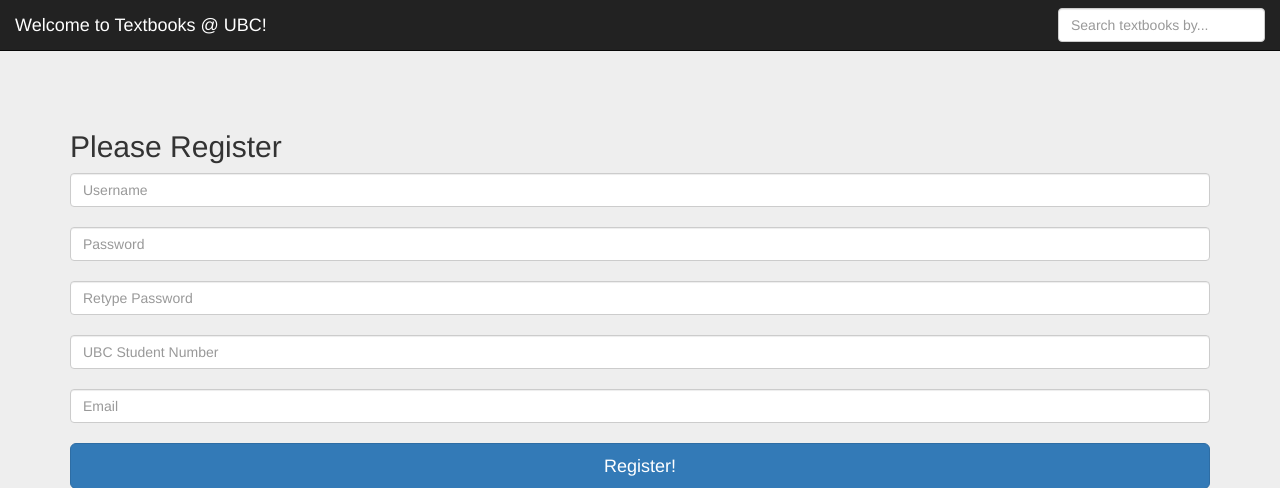
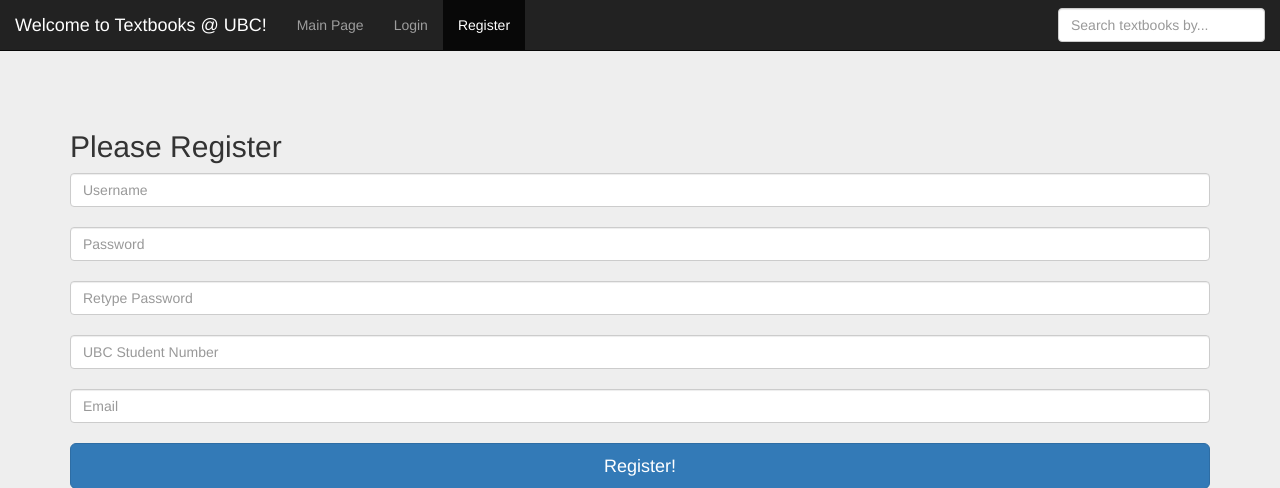
Before and after one commit to StephenVanSon/304Project, a PHP site: page /register.php in a window 1280 px wide. Shown: the top 488 px of the page. Run offline with PHP 8.4, Linux system fonts and the light colour scheme.

Commit message:
Added navbar buttons for pages.

```diff
--- a/view/public_html/mainPage.php
+++ b/view/public_html/mainPage.php
@@ -34,6 +34,11 @@
 					<span class="icon-bar"></span>
 				</button>
 				<a class="navbar-brand" href="#">Welcome to Textbooks @ UBC!</a>
+				<ul class="nav navbar-nav">
+					<li class='active'><a href="mainPage.php">Main Page</a></li>
+					<li><a href="login.php">Login</a></li>
+					<li><a href='register.php'>Register</a></li>
+				</ul>
 			</div>
 			<div id="navbar" class="navbar-collapse collapse">
 				<form class="navbar-form navbar-right" action="search.php" method="get">
--- a/view/public_html/register.php
+++ b/view/public_html/register.php
@@ -34,7 +34,12 @@
 					<span class="icon-bar"></span>
 					<span class="icon-bar"></span>
 				</button>
-				<a class="navbar-brand" href="mainPage.php">Welcome to Textbooks @ UBC!</a>
+				<a class="navbar-brand" href="#">Welcome to Textbooks @ UBC!</a>
+				<ul class="nav navbar-nav">
+					<li><a href="mainPage.php">Main Page</a></li>
+					<li><a href="login.php">Login</a></li>
+					<li class='active'><a href='register.php'>Register</a></li>
+				</ul>
 			</div>
 			<div id="navbar" class="navbar-collapse collapse">
 				<form class="navbar-form navbar-right" action="search.php" method="get">
```
Also changed, not shown: view/public_html/Postings.php (+6 -1 lines), view/public_html/indivPostingTemplate.php (+6 -1 lines), view/public_html/login.php (+6 -1 lines).
